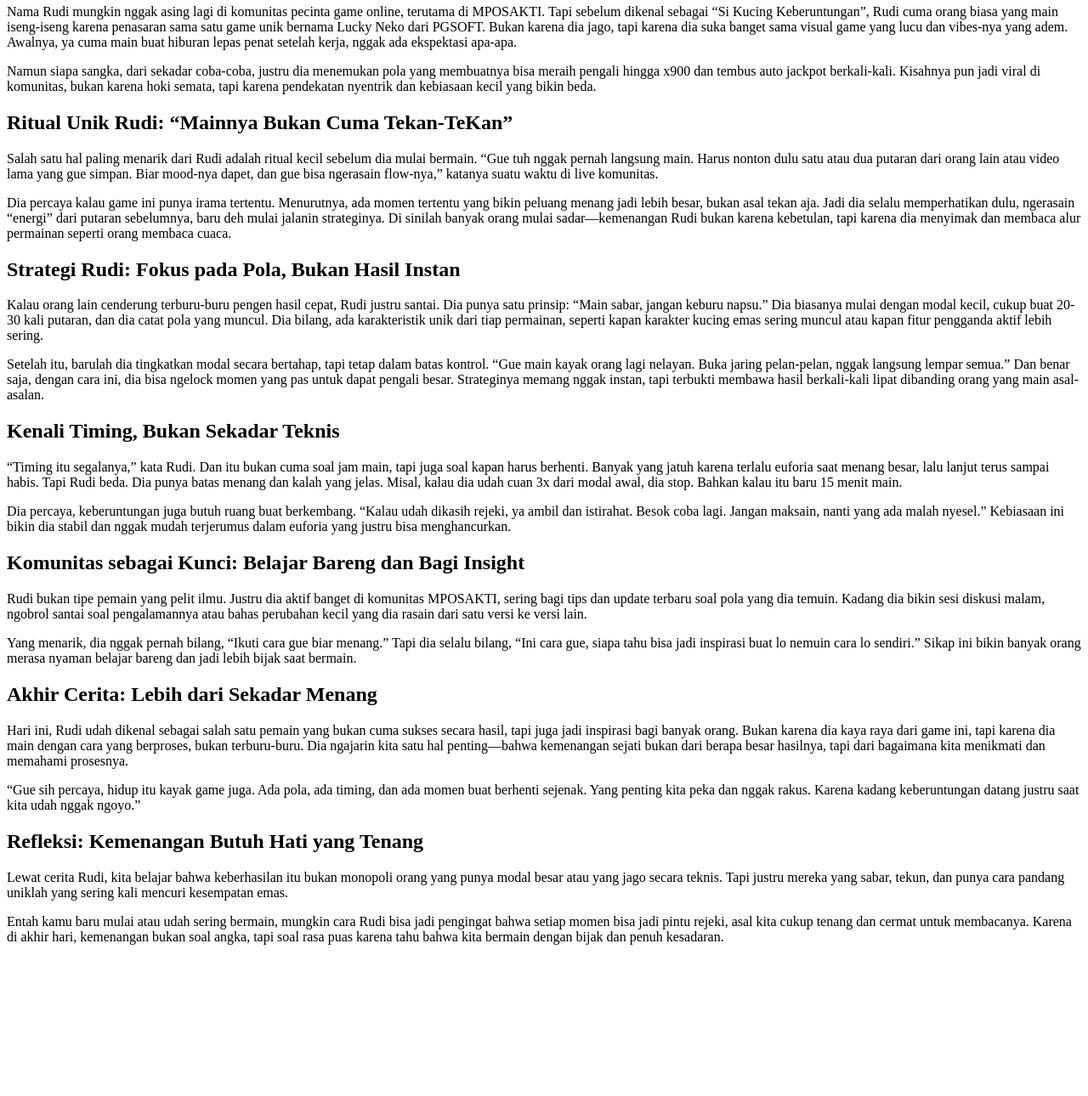
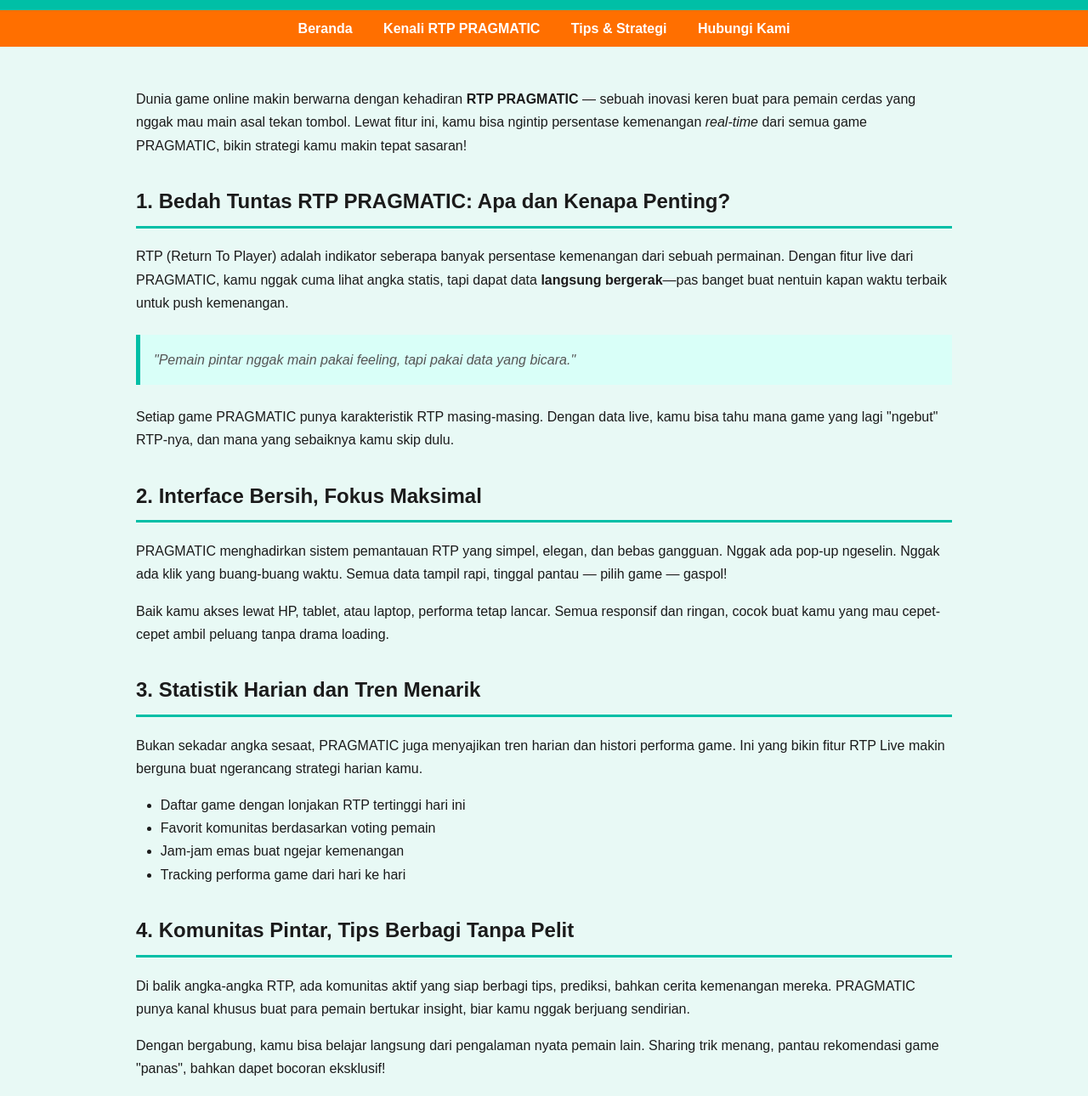
Before and after one commit to wingzl/news, a plain HTML site: page index.html in a window 1280 px wide. Shown: the part 88-1378 px from the top of the page at 85% size. Before the commit the page ends 1216 px from the top, so only its background shows below. Drawn offline with Linux system fonts and the light colour scheme.

Commit message:
Update index.html

```diff
--- a/index.html
+++ b/index.html
@@ -1,29 +1,187 @@
-  <p><strong>“Keberuntungan bukan sekadar hoki, tapi hasil dari cara pandang yang beda dan berani mencoba.”</strong></p>
 
-  <h2>Awal Mula: Dari Rasa Penasaran ke Perjalanan Tak Terduga</h2>
-  <p>Nama Rudi mungkin nggak asing lagi di komunitas pecinta game online, terutama di MPOSAKTI. Tapi sebelum dikenal sebagai “Si Kucing Keberuntungan”, Rudi cuma orang biasa yang main iseng-iseng karena penasaran sama satu game unik bernama Lucky Neko dari PGSOFT. Bukan karena dia jago, tapi karena dia suka banget sama visual game yang lucu dan vibes-nya yang adem. Awalnya, ya cuma main buat hiburan lepas penat setelah kerja, nggak ada ekspektasi apa-apa.</p>
-  <p>Namun siapa sangka, dari sekadar coba-coba, justru dia menemukan pola yang membuatnya bisa meraih pengali hingga x900 dan tembus auto jackpot berkali-kali. Kisahnya pun jadi viral di komunitas, bukan karena hoki semata, tapi karena pendekatan nyentrik dan kebiasaan kecil yang bikin beda.</p>
 
-  <h2>Ritual Unik Rudi: “Mainnya Bukan Cuma Tekan-TeKan”</h2>
-  <p>Salah satu hal paling menarik dari Rudi adalah ritual kecil sebelum dia mulai bermain. “Gue tuh nggak pernah langsung main. Harus nonton dulu satu atau dua putaran dari orang lain atau video lama yang gue simpan. Biar mood-nya dapet, dan gue bisa ngerasain flow-nya,” katanya suatu waktu di live komunitas.</p>
-  <p>Dia percaya kalau game ini punya irama tertentu. Menurutnya, ada momen tertentu yang bikin peluang menang jadi lebih besar, bukan asal tekan aja. Jadi dia selalu memperhatikan dulu, ngerasain “energi” dari putaran sebelumnya, baru deh mulai jalanin strateginya. Di sinilah banyak orang mulai sadar—kemenangan Rudi bukan karena kebetulan, tapi karena dia menyimak dan membaca alur permainan seperti orang membaca cuaca.</p>
 
-  <h2>Strategi Rudi: Fokus pada Pola, Bukan Hasil Instan</h2>
-  <p>Kalau orang lain cenderung terburu-buru pengen hasil cepat, Rudi justru santai. Dia punya satu prinsip: “Main sabar, jangan keburu napsu.” Dia biasanya mulai dengan modal kecil, cukup buat 20-30 kali putaran, dan dia catat pola yang muncul. Dia bilang, ada karakteristik unik dari tiap permainan, seperti kapan karakter kucing emas sering muncul atau kapan fitur pengganda aktif lebih sering.</p>
-  <p>Setelah itu, barulah dia tingkatkan modal secara bertahap, tapi tetap dalam batas kontrol. “Gue main kayak orang lagi nelayan. Buka jaring pelan-pelan, nggak langsung lempar semua.” Dan benar saja, dengan cara ini, dia bisa ngelock momen yang pas untuk dapat pengali besar. Strateginya memang nggak instan, tapi terbukti membawa hasil berkali-kali lipat dibanding orang yang main asal-asalan.</p>
 
-  <h2>Kenali Timing, Bukan Sekadar Teknis</h2>
-  <p>“Timing itu segalanya,” kata Rudi. Dan itu bukan cuma soal jam main, tapi juga soal kapan harus berhenti. Banyak yang jatuh karena terlalu euforia saat menang besar, lalu lanjut terus sampai habis. Tapi Rudi beda. Dia punya batas menang dan kalah yang jelas. Misal, kalau dia udah cuan 3x dari modal awal, dia stop. Bahkan kalau itu baru 15 menit main.</p>
-  <p>Dia percaya, keberuntungan juga butuh ruang buat berkembang. “Kalau udah dikasih rejeki, ya ambil dan istirahat. Besok coba lagi. Jangan maksain, nanti yang ada malah nyesel.” Kebiasaan ini bikin dia stabil dan nggak mudah terjerumus dalam euforia yang justru bisa menghancurkan.</p>
+<!DOCTYPE html>
+<html lang="id">
+<head>
+  <meta charset="UTF-8" />
+  <meta name="viewport" content="width=device-width, initial-scale=1.0" />
+  <title>RTP PRAGMATIC : Main Cerdas, Menang Nyata!</title>
+  <style>
+    :root {
+      --primary: #00BFA6;
+      --dark: #1b1b1b;
+      --light: #e8f9f5;
+      --accent: #ff6f00;
+    }
 
-  <h2>Komunitas sebagai Kunci: Belajar Bareng dan Bagi Insight</h2>
-  <p>Rudi bukan tipe pemain yang pelit ilmu. Justru dia aktif banget di komunitas MPOSAKTI, sering bagi tips dan update terbaru soal pola yang dia temuin. Kadang dia bikin sesi diskusi malam, ngobrol santai soal pengalamannya atau bahas perubahan kecil yang dia rasain dari satu versi ke versi lain.</p>
-  <p>Yang menarik, dia nggak pernah bilang, “Ikuti cara gue biar menang.” Tapi dia selalu bilang, “Ini cara gue, siapa tahu bisa jadi inspirasi buat lo nemuin cara lo sendiri.” Sikap ini bikin banyak orang merasa nyaman belajar bareng dan jadi lebih bijak saat bermain.</p>
+    body {
+      margin: 0;
+      font-family: 'Poppins', sans-serif;
+      background-color: var(--light);
+      color: var(--dark);
+      line-height: 1.7;
+    }
 
-  <h2>Akhir Cerita: Lebih dari Sekadar Menang</h2>
-  <p>Hari ini, Rudi udah dikenal sebagai salah satu pemain yang bukan cuma sukses secara hasil, tapi juga jadi inspirasi bagi banyak orang. Bukan karena dia kaya raya dari game ini, tapi karena dia main dengan cara yang berproses, bukan terburu-buru. Dia ngajarin kita satu hal penting—bahwa kemenangan sejati bukan dari berapa besar hasilnya, tapi dari bagaimana kita menikmati dan memahami prosesnya.</p>
-  <p>“Gue sih percaya, hidup itu kayak game juga. Ada pola, ada timing, dan ada momen buat berhenti sejenak. Yang penting kita peka dan nggak rakus. Karena kadang keberuntungan datang justru saat kita udah nggak ngoyo.”</p>
+    header {
+      background-color: var(--primary);
+      padding: 1rem 2rem;
+      text-align: center;
+      color: white;
+      box-shadow: 0 2px 5px rgba(0, 0, 0, 0.2);
+    }
 
-  <h2>Refleksi: Kemenangan Butuh Hati yang Tenang</h2>
-  <p>Lewat cerita Rudi, kita belajar bahwa keberhasilan itu bukan monopoli orang yang punya modal besar atau yang jago secara teknis. Tapi justru mereka yang sabar, tekun, dan punya cara pandang uniklah yang sering kali mencuri kesempatan emas.</p>
-  <p>Entah kamu baru mulai atau udah sering bermain, mungkin cara Rudi bisa jadi pengingat bahwa setiap momen bisa jadi pintu rejeki, asal kita cukup tenang dan cermat untuk membacanya. Karena di akhir hari, kemenangan bukan soal angka, tapi soal rasa puas karena tahu bahwa kita bermain dengan bijak dan penuh kesadaran.</p>
+    header h1 {
+      margin: 0;
+      font-size: 2.5rem;
+      letter-spacing: 1px;
+    }
+
+    nav {
+      background-color: var(--accent);
+      padding: 0.5rem 2rem;
+      text-align: center;
+    }
+
+    nav a {
+      color: white;
+      margin: 0 1rem;
+      text-decoration: none;
+      font-weight: 600;
+    }
+
+    main {
+      padding: 2rem;
+      max-width: 960px;
+      margin: auto;
+    }
+
+    h2 {
+      color: var(--dark);
+      border-bottom: 3px solid var(--primary);
+      padding-bottom: 0.5rem;
+      margin-top: 2rem;
+    }
+
+    blockquote {
+      background-color: #d9fff8;
+      border-left: 5px solid var(--primary);
+      margin: 1.5rem 0;
+      padding: 1rem;
+      font-style: italic;
+      color: #555;
+    }
+
+    ul, ol {
+      padding-left: 1.8rem;
+      margin: 1rem 0;
+    }
+
+    table {
+      width: 100%;
+      border-collapse: collapse;
+      margin: 1.5rem 0;
+    }
+
+    th, td {
+      border: 1px solid #00BFA6;
+      padding: 0.8rem;
+      text-align: center;
+      background-color: #f4fffd;
+    }
+
+    th {
+      background-color: #b2fff1;
+    }
+
+    footer {
+      text-align: center;
+      padding: 1rem;
+      background-color: var(--primary);
+      color: white;
+      margin-top: 2rem;
+    }
+  </style>
+</head>
+<body>
+
+<header>
+  <h1>RTP PRAGMATIC : Main Cerdas, Menang Nyata!</h1>
+</header>
+
+<nav>
+  <a href="#">Beranda</a>
+  <a href="#">Kenali RTP PRAGMATIC</a>
+  <a href="#">Tips & Strategi</a>
+  <a href="#">Hubungi Kami</a>
+</nav>
+
+<main>
+  <p>
+    Dunia game online makin berwarna dengan kehadiran <strong>RTP PRAGMATIC </strong> — sebuah inovasi keren buat para pemain cerdas yang nggak mau main asal tekan tombol. Lewat fitur ini, kamu bisa ngintip persentase kemenangan <em>real-time</em> dari semua game PRAGMATIC, bikin strategi kamu makin tepat sasaran!
+  </p>
+
+  <h2>1. Bedah Tuntas RTP PRAGMATIC: Apa dan Kenapa Penting?</h2>
+  <p>
+    RTP (Return To Player) adalah indikator seberapa banyak persentase kemenangan dari sebuah permainan. Dengan fitur live dari PRAGMATIC, kamu nggak cuma lihat angka statis, tapi dapat data <strong>langsung bergerak</strong>—pas banget buat nentuin kapan waktu terbaik untuk push kemenangan.
+  </p>
+  <blockquote>
+    "Pemain pintar nggak main pakai feeling, tapi pakai data yang bicara."
+  </blockquote>
+  <p>
+    Setiap game PRAGMATIC punya karakteristik RTP masing-masing. Dengan data live, kamu bisa tahu mana game yang lagi "ngebut" RTP-nya, dan mana yang sebaiknya kamu skip dulu.
+  </p>
+
+  <h2>2. Interface Bersih, Fokus Maksimal</h2>
+  <p>
+    PRAGMATIC menghadirkan sistem pemantauan RTP yang simpel, elegan, dan bebas gangguan. Nggak ada pop-up ngeselin. Nggak ada klik yang buang-buang waktu. Semua data tampil rapi, tinggal pantau — pilih game — gaspol!
+  </p>
+
+  <p>
+    Baik kamu akses lewat HP, tablet, atau laptop, performa tetap lancar. Semua responsif dan ringan, cocok buat kamu yang mau cepet-cepet ambil peluang tanpa drama loading.
+  </p>
+
+  <h2>3. Statistik Harian dan Tren Menarik</h2>
+  <p>
+    Bukan sekadar angka sesaat, PRAGMATIC juga menyajikan tren harian dan histori performa game. Ini yang bikin fitur RTP Live makin berguna buat ngerancang strategi harian kamu.
+  </p>
+  <ul>
+    <li>Daftar game dengan lonjakan RTP tertinggi hari ini</li>
+    <li>Favorit komunitas berdasarkan voting pemain</li>
+    <li>Jam-jam emas buat ngejar kemenangan</li>
+    <li>Tracking performa game dari hari ke hari</li>
+  </ul>
+
+  <h2>4. Komunitas Pintar, Tips Berbagi Tanpa Pelit</h2>
+  <p>
+    Di balik angka-angka RTP, ada komunitas aktif yang siap berbagi tips, prediksi, bahkan cerita kemenangan mereka. PRAGMATIC punya kanal khusus buat para pemain bertukar insight, biar kamu nggak berjuang sendirian.
+  </p>
+  <p>
+    Dengan bergabung, kamu bisa belajar langsung dari pengalaman nyata pemain lain. Sharing trik menang, pantau rekomendasi game "panas", bahkan dapet bocoran eksklusif!
+  </p>
+
+  <h2>5. Aman, Cepat, dan Support 24 Jam</h2>
+  <p>
+    Semua aktivitas pemantauan RTP di PRAGMATIC didukung teknologi keamanan terbaru. Akses cepat, login aman, dan transaksi mulus jadi standar utama di sini.
+  </p>
+  <p>
+    Ada masalah? Tenang. Tim support siap sedia 24/7, dari urusan teknis sampai konsultasi strategi bermain. Jadi kamu nggak pernah jalan sendirian!
+  </p>
+
+  <h2>Penutup: Andalkan RTP PRAGMATIC untuk Strategi Main yang Lebih Cerdas</h2>
+  <p>
+    Dunia game makin kompleks, dan bertahan cuma bisa dengan main pakai strategi, bukan spekulasi. <strong>RTP PRAGMATIC </strong> adalah kunci buat kamu yang pengen mendekatkan diri ke kemenangan nyata, bukan sekadar berharap hoki.
+  </p>
+
+  <p>
+    Sekarang saatnya upgrade gaya mainmu. Biarin data yang memandu, bukan tebakan. Rasakan sendiri bedanya main cerdas bareng RTP PRAGMATIC !
+  </p>
+</main>
+
+<footer>
+  &copy; 2025 Powered by Data, Built for Winners
+</footer>
+
+</body>
+</html>
```
